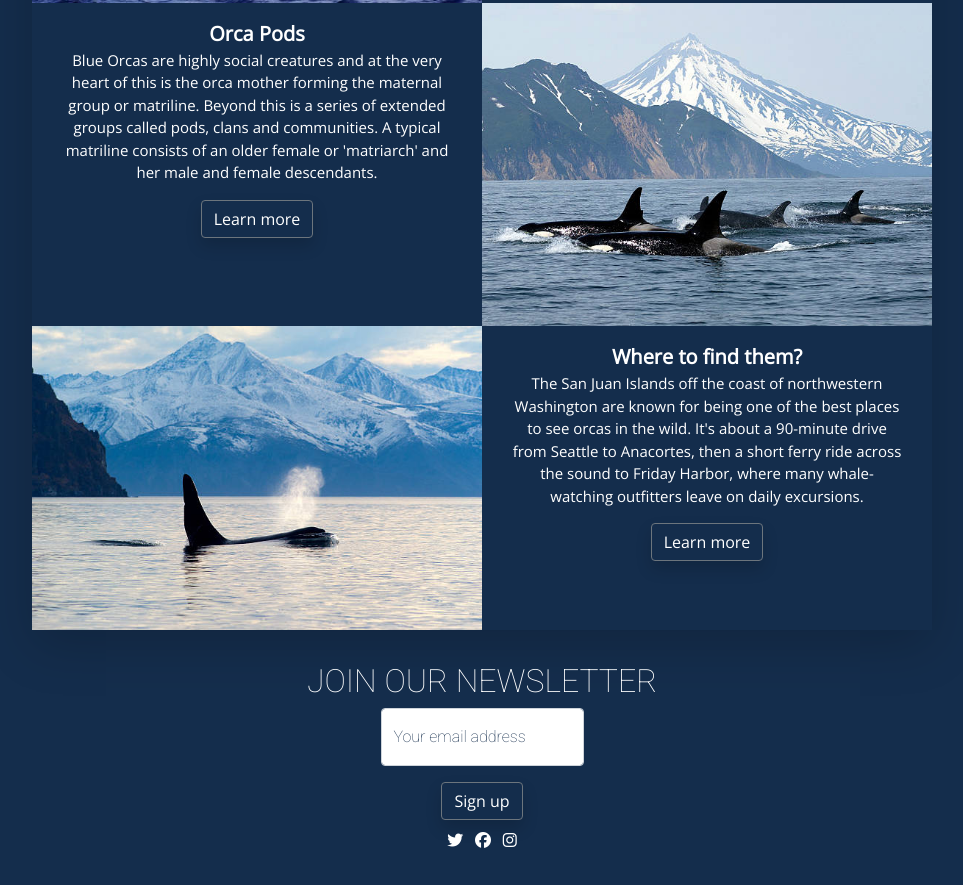
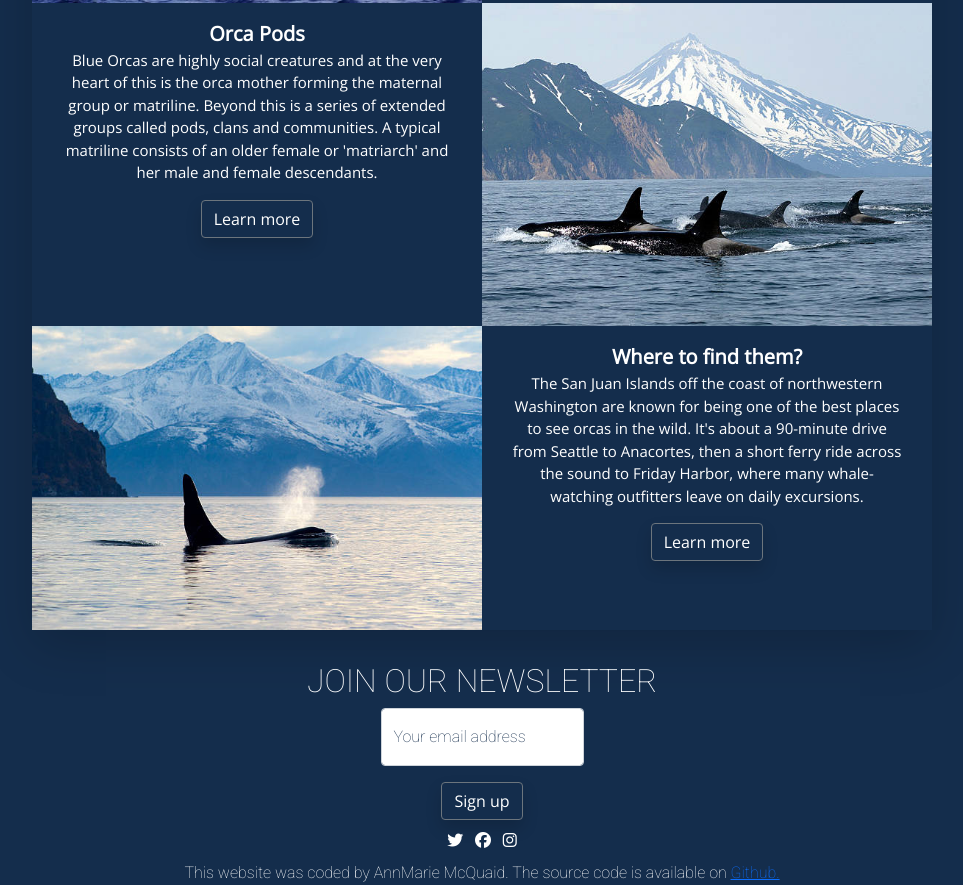
Before and after one commit to annmariemcq/portfolio-project, a plain HTML site: page index.html in a window 1280 px wide. Shown: the part 1306-2191 px from the top of the page, without its empty margins (158-1121 px from the left). Before the commit the page ends 2167 px from the top, so only its background shows below. Drawn offline with nearby package versions, Linux system fonts and the light colour scheme.

Commit message:
added link to Github on homepage

```diff
--- a/index.html
+++ b/index.html
@@ -227,6 +227,11 @@
           ><i class="fab fa-instagram social-icons p-1"></i
         ></a>
       </div>
+      <div>
+        This website was coded by AnnMarie McQuaid. The source code is available
+        on
+        <a href="https://github.com/annmariemcq/portfolio-project">Github.</a>
+      </div>
     </footer>
   </body>
 </html>
```
